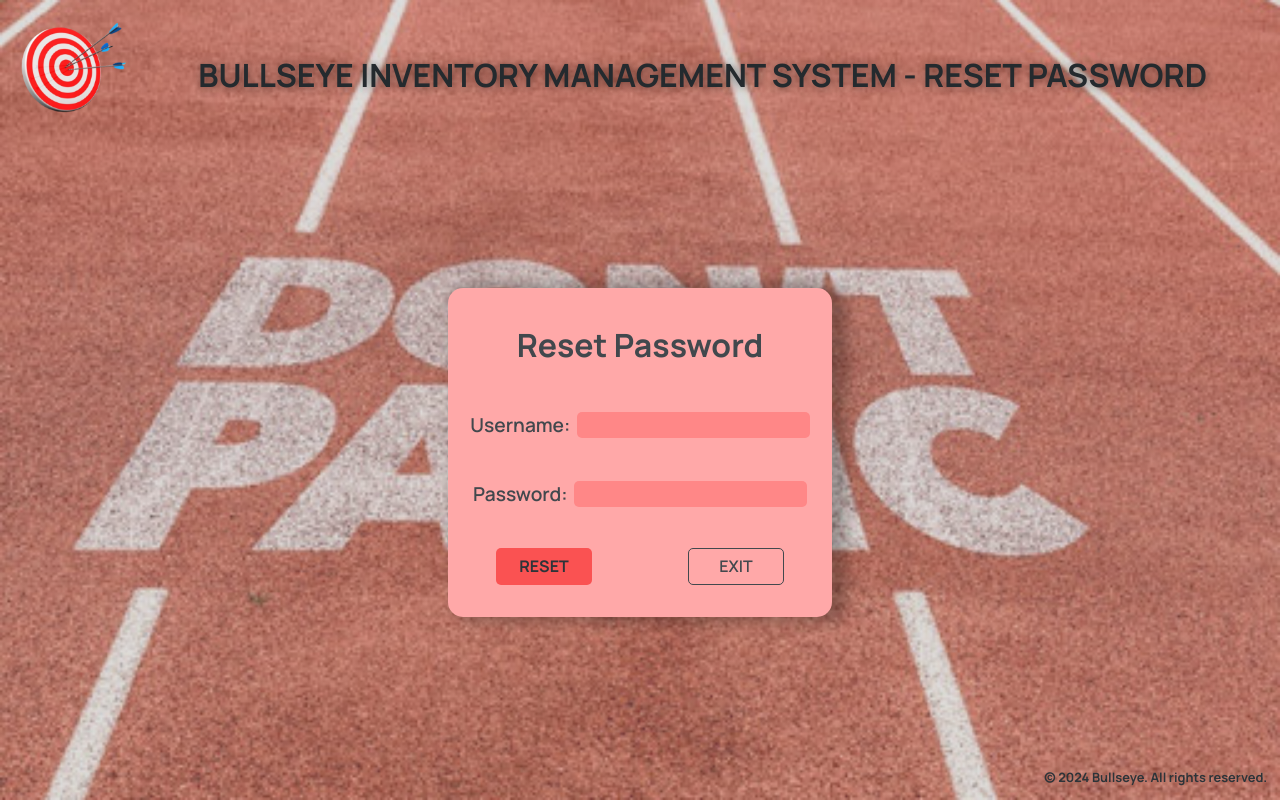
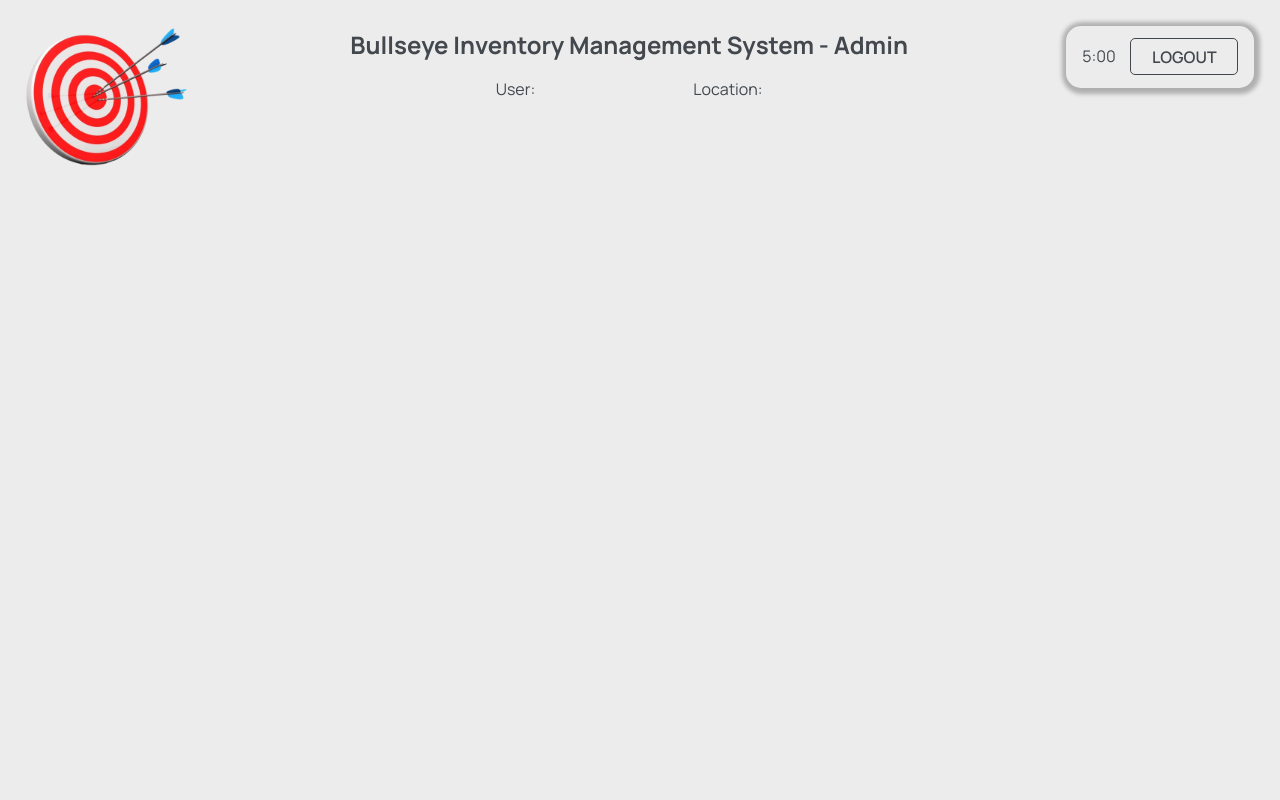
Before and after one commit to theDevOli/bullseye-app, a React (Vite) app: page /help in a window 1280 px wide. Built offline with nearby package versions, Linux system fonts and the light colour scheme; no server answers.

Commit message:
Dashboard Creation

```diff
--- a/src/component/Button/Button.module.css
+++ b/src/component/Button/Button.module.css
@@ -22,6 +22,12 @@
   background: none;
   border: 1px solid currentColor;
 }
+.logout {
+  font-weight: 600;
+  background: none;
+  border: 1px solid currentColor;
+  width: 100%;
+}
 
 .position {
   font-weight: 700;
--- /dev/null
+++ b/src/component/Dashboard/Dashboard.jsx
@@ -0,0 +1,21 @@
+import PropTypes from "prop-types";
+import Header from "../Header/Header";
+import Logout from "../Logout/Logout";
+function Dashboard({ children }) {
+  return (
+    <div>
+      <Header type="dashboard">Admin</Header>
+      {/* <UserInfo /> */}
+    </div>
+  );
+}
+
+/**
+ * Prop types for the Button component to enforce type checking.
+ * @static
+ */
+Dashboard.propTypes = {
+  //   children: PropTypes.node.isRequired,
+  children: PropTypes.node,
+};
+export default Dashboard;
--- a/src/component/Header/Header.jsx
+++ b/src/component/Header/Header.jsx
@@ -1,5 +1,7 @@
 import PropTypes from "prop-types";
 import styles from "./Header.module.css";
+import Logout from "../Logout/Logout";
+import UserInfo from "../UserInfo/UserInfo";
 
 /**
  * Header component displaying Bullseye's logo and current location.
@@ -10,13 +12,18 @@ import styles from "./Header.module.css";
  * @returns {JSX.Element} - The rendered Header component.
  */
 function Header({ children, type }) {
+  const isLogin = true;
   return (
     <header>
-      <div className={styles.header}>
-        <img src="/public/img/logo-192.png" alt="Bullseye's Logo" />
-        <h2 className={`${styles[type]}`}>
-          Bullseye Inventory Management System - {children}
-        </h2>
+      <div className={`${styles[type]}`}>
+        <img src="/img/logo-192.png" alt="Bullseye's Logo" />
+        <div>
+          <h2 className={`${styles[type]}`}>
+            Bullseye Inventory Management System - {children}
+          </h2>
+          {isLogin && <UserInfo />}
+        </div>
+        {isLogin && <Logout />}
       </div>
     </header>
   );
--- a/src/component/Header/Header.module.css
+++ b/src/component/Header/Header.module.css
@@ -3,6 +3,15 @@
   align-items: center;
   justify-content: flex-start;
   padding: 0.8rem;
+}
+
+.dashboard {
+  display: flex;
+  align-items: flex-start;
+  justify-content: space-between;
+  padding: 0.8rem;
+  flex-wrap: wrap;
+  align-content: space-between;
 }
 
 .header img {
--- /dev/null
+++ b/src/component/Logout/Logout.jsx
@@ -0,0 +1,17 @@
+import styles from "./Logout.module.css";
+import Button from "../Button/Button";
+import { useAuth } from "../../contexts/AuthContext";
+
+function Logout() {
+  const { logout } = useAuth();
+  return (
+    <div className={styles.logout}>
+      <span>5:00</span>
+      <Button type="logout" onClick={logout}>
+        Logout
+      </Button>
+    </div>
+  );
+}
+
+export default Logout;
--- /dev/null
+++ b/src/component/Logout/Logout.module.css
@@ -0,0 +1,10 @@
+.logout {
+  display: grid;
+  grid-template-columns: 3rem 1fr;
+  width: 15%;
+  align-items: center;
+  box-shadow: 1px 1px 4px 5px rgba(0, 0, 0, 0.26);
+  padding: 0.8rem 1rem;
+  margin: 0.8rem;
+  border-radius: 15px;
+}
--- /dev/null
+++ b/src/component/UserInfo/UserInfo.jsx
@@ -0,0 +1,20 @@
+import styles from "./UserInfo.module.css";
+
+import { useAuth } from "../../contexts/AuthContext";
+function UserInfo() {
+  const { user } = useAuth();
+  return (
+    <div className={styles.info}>
+      <div>
+        <span>User: </span>
+        <span>{user?.firstName}</span>
+      </div>
+      <div>
+        <span>Location: </span>
+        <span>{user?.position}</span>
+      </div>
+    </div>
+  );
+}
+
+export default UserInfo;
--- /dev/null
+++ b/src/component/UserInfo/UserInfo.module.css
@@ -0,0 +1,4 @@
+.info {
+  display: flex;
+  justify-content: space-evenly;
+}
--- a/src/contexts/AuthContext.jsx
+++ b/src/contexts/AuthContext.jsx
@@ -15,6 +15,8 @@ const initialState = {
   error: null,
 };
 
+let current = {};
+
 /**
  * This contains all logic related to the Login
  * @param {*} state - The current state.
@@ -26,10 +28,8 @@ function reducer(state, action) {
     case "getUsers":
       return { ...state, users: action.payload };
     case "getCurrentUser":
-      console.log("getCurrentUser");
-      const [current] = state.users.filter(
-        (u) => u.username === action.payload
-      );
+      [current] = state.users.filter((u) => u.username === action.payload);
+      console.log(current);
       return { ...state, currentUser: current };
     case "invalidCredentials":
       return { ...state, attempt: state.attempt - 1 };
@@ -51,48 +51,21 @@ function reducer(state, action) {
 }
 function AuthProvider({ children }) {
   const [
-    {
-      // user,
-      // password,
-      currentUser,
-      position,
-      isLocked,
-      attempt,
-      isLogin,
-      error,
-    },
+    { currentUser, position, isLocked, attempt, isLogin, error },
     dispatch,
   ] = useReducer(reducer, initialState);
 
-  // function userHandler(e) {
-  //   dispatch({ type: "typeUser", payload: e.target.value });
-  // }
+  async function login(user, password) {
+    dispatch({ type: "getCurrentUser", payload: user });
 
-  // function passwordHandler(e) {
-  //   dispatch({ type: "typePassword", payload: e.target.value });
-  // }
-
-  async function login(user, password) {
-    // console.log(user, currentUser?.username);
-    // dispatch({ type: "login" });
-    // if (user !== currentUser?.username || currentUser?.locked) return;
-    // if (isLocked) {
-    //   dispatch({ type: "error", payload: errorMsg.LOCKED_ERROR });
-    //   console.log(currentUser);
-    //   const res = await fetch(
-    //     `http://localhost:8080/EmployeeService/employees/inactive/${currentUser?.employeeID}`,
-    //     { method: "PUT" }
-    //   );
-    //   let data = await res.json();
-    //   data = data.data;
-    //   console.log(data);
-    console.log("before");
-    dispatch({ type: "getCurrentUser", payload: user });
-    console.log("after");
+    if (current.lock) {
+      dispatch({ type: "locked", payload: errorMsg.LOCKED_ERROR });
+      return;
+    }
 
     if (!isLocked && attempt === 0) {
       const res = await fetch(
-        `http://localhost:8080/EmployeeService/employees/inactive/${currentUser?.employeeID}`,
+        `http://localhost:8080/EmployeeService/employees/lock/${currentUser?.employeeID}`,
         { method: "PUT" }
       );
       let data = await res.json();
@@ -156,16 +129,12 @@ function AuthProvider({ children }) {
   return (
     <AuthContext.Provider
       value={{
-        // user,
-        // password,
         position,
         isLocked,
         attempt,
         isLogin,
         error,
         currentUser,
-        // userHandler,
-        // passwordHandler,
         login,
         logout,
       }}
--- a/src/main.jsx
+++ b/src/main.jsx
@@ -3,11 +3,13 @@ import ReactDOM from "react-dom/client";
 import App from "./App.jsx";
 import "./index.css";
 import { AuthProvider } from "./contexts/AuthContext.jsx";
+import Dashboard from "./component/Dashboard/Dashboard.jsx";
 
 ReactDOM.createRoot(document.getElementById("root")).render(
   <React.StrictMode>
     <AuthProvider>
-      <App />
+      {/* <App /> */}
+      <Dashboard />
     </AuthProvider>
   </React.StrictMode>
 );
```
Also changed, not shown: back-end/database.js (deleted, +0 -71 lines), src/component/Dashboard/Dashboard.module.css (added).
